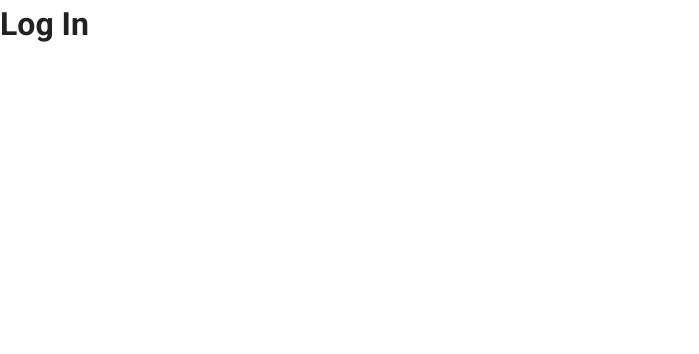
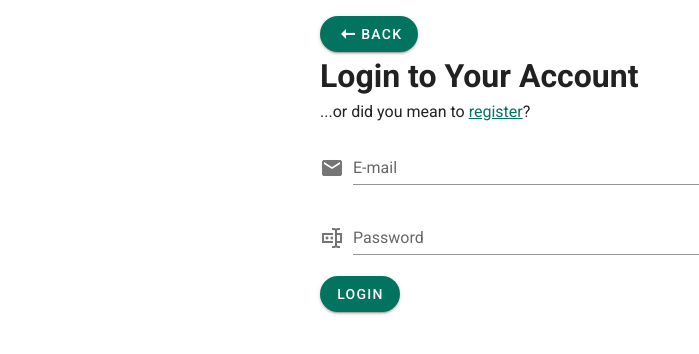
Before and after one commit to heyodai/ivysaur, a Vue app: page /login in a window 1280 px wide. Shown: the top 354 px of the page, without its empty margins (0-699 px from the left). Built offline with nearby package versions, Linux system fonts and the light colour scheme.

Commit message:
add login workflow

```diff
--- a/src/views/LoginView.vue
+++ b/src/views/LoginView.vue
@@ -1,12 +1,78 @@
 <template>
-    <div>
-        <h1>Log In</h1>
+    <div id="login-content-wrapper">
+        <router-link to="/">
+            <v-btn color="primary" rounded>
+                <v-icon>mdi-arrow-left-thin</v-icon> Back
+            </v-btn>
+        </router-link>
+
+        <h1>Login to Your Account</h1>
+        <p>...or did you mean to <router-link to="/register">register</router-link>?</p>
+
+        <v-form>
+            <v-text-field
+                v-model="email"
+                label="E-mail"
+                required
+                prepend-icon="mdi-email">
+            </v-text-field>
+
+            <v-text-field
+                v-model="password"
+                label="Password"
+                required
+                type="password"
+                prepend-icon="mdi-form-textbox-password">
+            </v-text-field>
+
+            <v-btn @click="login" color="primary" rounded>Login</v-btn>
+        </v-form>
     </div>
 </template>
 
 <script lang="ts">
 import Vue from 'vue'
+import { getAuth, signInWithEmailAndPassword } from "firebase/auth"
+
 export default Vue.extend({
     name: "LoginPage",
+    data: () => ({
+        email: '',
+        password: '',
+    }),
+    methods: {
+        login() {
+            const auth = getAuth()
+            signInWithEmailAndPassword(auth, this.email, this.password)
+                .then((userCredential) => {
+                    console.log("Successful sign in!")
+                    console.log(userCredential.user)
+                    this.$router.push('/')
+                })
+                .catch((error) => {
+                    switch (error.code) {
+                        case 'auth/invalid-email':
+                            console.log('Invalid email')
+                            break
+                        case 'auth/user-not-found':
+                            console.log('No account with that email was found')
+                            break
+                        case 'auth/wrong-password':
+                            console.log('Incorrect password')
+                            break
+                        default:
+                            console.log('Email or password was incorrect')
+                            break
+                    }
+                })
+        },
+    },
 })
 </script>
+
+<style scoped>
+#login-content-wrapper {
+    margin: 1em auto;
+    width: 50%;
+}
+</style>
```
